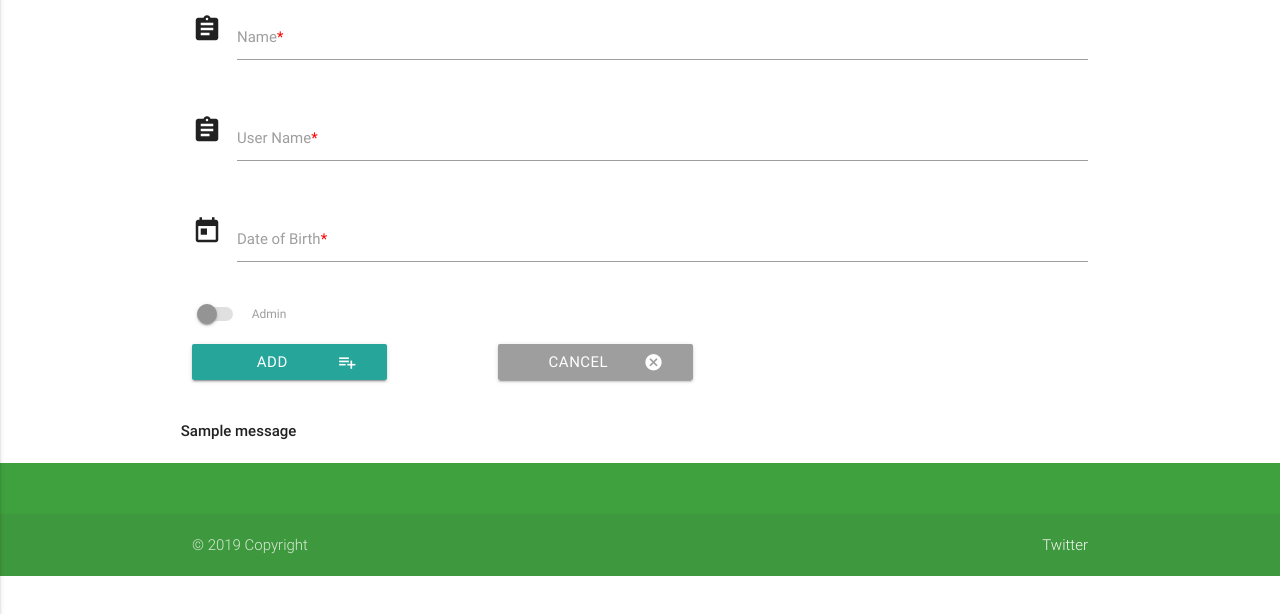
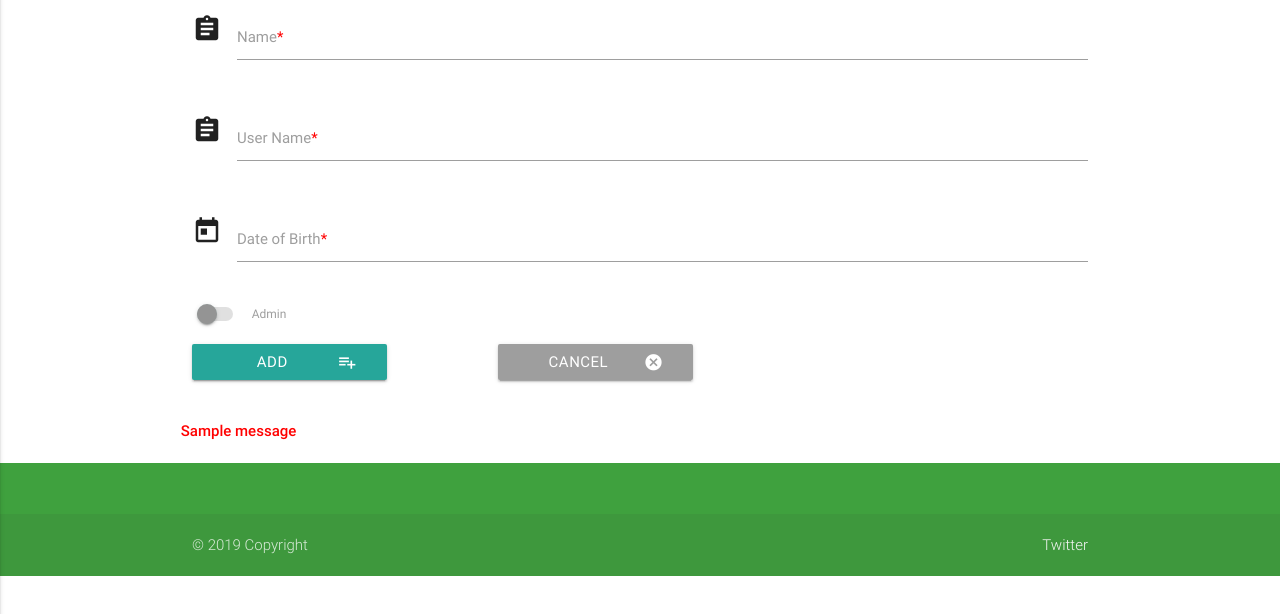
Before and after one commit to michaelhdev/project-3, a Flask app: page /add_user in a window 1280 px wide. Shown: the part 153-767 px from the top of the page. Run offline with Flask 2, Linux system fonts and the light colour scheme; one stand-in notice (Sample message) is shown; some libraries are stand-ins or nearby versions.

Commit message:
Updated errors to display in red

```diff
--- a/static/css/style.css
+++ b/static/css/style.css
@@ -61,3 +61,7 @@
 .user-label{
     color: blue;
 }
+
+.errors{
+    color: red;
+}
--- a/templates/addLocation.html
+++ b/templates/addLocation.html
@@ -25,7 +25,7 @@
     {% with messages = get_flashed_messages() %}
         {% if messages %}
             {% for message in messages %}
-            <strong>{{ message }}</strong>
+            <strong class="errors">{{ message }}</strong>
             {% endfor %}
             {% endif %}
      {% endwith %}
--- a/templates/addPlaceName.html
+++ b/templates/addPlaceName.html
@@ -59,7 +59,7 @@
     {% with messages = get_flashed_messages() %}
         {% if messages %}
             {% for message in messages %}
-            <strong>{{ message }}</strong>
+            <strong class="errors">{{ message }}</strong>
             {% endfor %}
             {% endif %}
      {% endwith %}
--- a/templates/addUser.html
+++ b/templates/addUser.html
@@ -49,7 +49,7 @@
     {% with messages = get_flashed_messages() %}
         {% if messages %}
             {% for message in messages %}
-            <strong>{{ message }}</strong>
+            <strong class="errors">{{ message }}</strong>
             {% endfor %}
             {% endif %}
      {% endwith %}
--- a/templates/editLocation.html
+++ b/templates/editLocation.html
@@ -28,7 +28,7 @@
     {% with messages = get_flashed_messages() %}
         {% if messages %}
             {% for message in messages %}
-            <strong>{{ message }}</strong>
+            <strong class="errors">{{ message }}</strong>
             {% endfor %}
             {% endif %}
      {% endwith %}
--- a/templates/editPlaceName.html
+++ b/templates/editPlaceName.html
@@ -64,7 +64,7 @@
     {% with messages = get_flashed_messages() %}
         {% if messages %}
             {% for message in messages %}
-            <strong>{{ message }}</strong>
+            <strong class="errors">{{ message }}</strong>
             {% endfor %}
             {% endif %}
      {% endwith %}
--- a/templates/editUser.html
+++ b/templates/editUser.html
@@ -55,7 +55,7 @@
     {% with messages = get_flashed_messages() %}
         {% if messages %}
             {% for message in messages %}
-            <strong>{{ message }}</strong>
+            <strong class="errors">{{ message }}</strong>
             {% endfor %}
             {% endif %}
      {% endwith %}
--- a/templates/login.html
+++ b/templates/login.html
@@ -22,7 +22,7 @@
                         {% if errors %}
                         <ul class="center-align ">
                             {% for error in errors %}
-                            <li><strong>{{ error }}</strong></li>
+                            <li><strong class="errors">{{ error }}</strong></li>
                             {% endfor %}
                         </ul>
                         {% endif %} {% endwith %}
```
